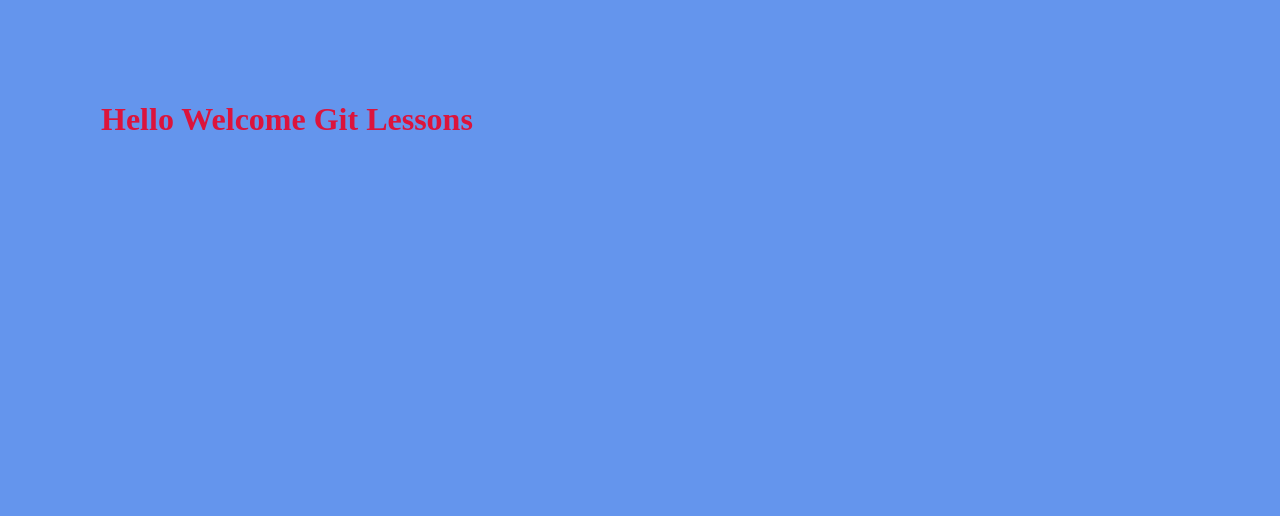
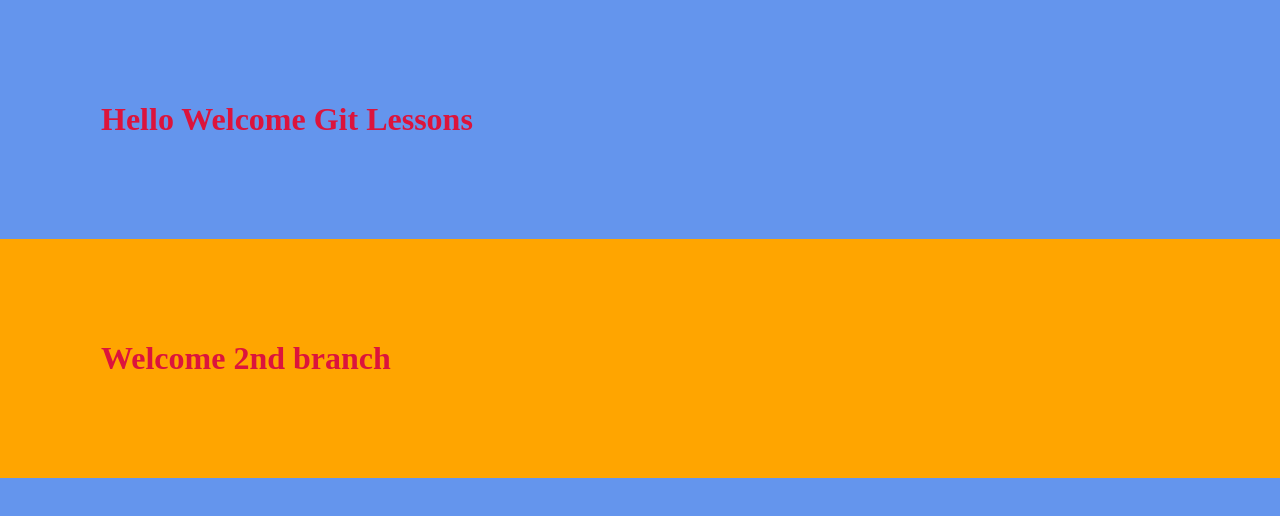
Before and after one commit to gayanJeevaka/git-sample, a plain HTML site: page index.html in a window 1280 px wide. Drawn offline with Linux system fonts and the light colour scheme.

Commit message:
add js branch is commited (#1)

```diff
--- a/index.html
+++ b/index.html
@@ -1,13 +1,18 @@
 <!DOCTYPE html>
 <html lang="en">
 <head>
+
     <link rel="stylesheet" href="style.css">
     <meta charset="UTF-8">
     <meta name="viewport" content="width=device-width, initial-scale=1.0">
-    <title>Document</title>
+    <title>Git Example</title>
 </head>
 <body>
 
     <h1>Hello Welcome Git Lessons</h1>
+    <h1 id="h1">Welcome 2nd branch</h1>
+    <script src="script.js">
+
+    </script>
 </body>
 </html>
--- /dev/null
+++ b/script.js
@@ -0,0 +1 @@
+document.getElementById('h1').style.backgroundColor = 'orange';
```
